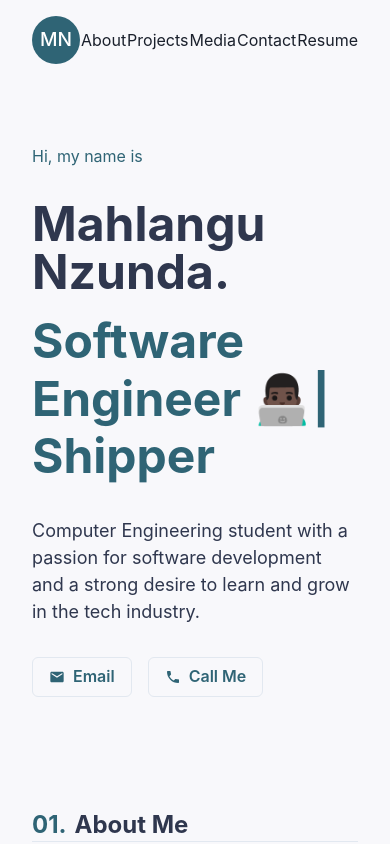
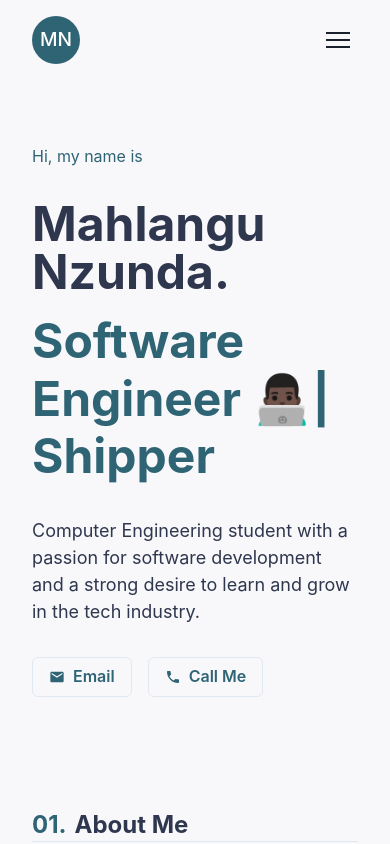
Before and after one commit to unclebinary1001/my-home, a Next.js app in the folder my-portfolio/: page / in a window 390 px wide. Shown: the top 844 px of the page. Built offline with nearby package versions, Linux system fonts and the light colour scheme.

Commit message:
make navbar responsive

```diff
--- /dev/null
+++ b/my-portfolio/components/nav-icons.tsx
@@ -0,0 +1,129 @@
+import { SVGProps } from 'react';
+
+type IconProps = SVGProps<SVGSVGElement>;
+
+export function BlogIcon(props: IconProps) {
+  return (
+    <svg width="20" height="20" viewBox="0 0 20 20" {...props}>
+      <path
+        d="M17.3337 16.6667H2.66668C2.29867 16.6667 2 16.9654 2 17.3334C2 17.7014 2.29867 18.0001 2.66668 18.0001H17.3337C17.7017 18.0001 18.0004 17.7014 18.0004 17.3334C18.0004 16.9654 17.7017 16.6667 17.3337 16.6667Z"
+        fill="currentColor"
+      />
+      <path
+        d="M3.33338 15.6089L4.62207 14.3199C5.00408 14.5393 5.43343 14.666 5.88611 14.666C6.56746 14.666 7.20881 14.4006 7.69082 13.9177L15.2497 6.35726C16.245 5.3616 16.245 3.7424 15.2497 2.74674C14.255 1.75109 12.6349 1.75109 11.6402 2.74674L4.08139 10.3072C3.59872 10.79 3.33338 11.4309 3.33338 12.1125C3.33338 12.5646 3.46005 12.9941 3.67938 13.3762L2.39069 14.666L3.33338 15.6089Z"
+        fill="currentColor"
+      />
+      <path
+        d="M15.7243 8.66406L12.3909 11.9985L13.3336 12.9415L17.6097 8.66406L16.0004 7.0542L15.0577 7.99717L15.7243 8.66406Z"
+        fill="currentColor"
+      />
+    </svg>
+  );
+}
+
+export function ProjectIcon(props: IconProps) {
+  return (
+    <svg width="20" height="20" viewBox="0 0 20 20" {...props}>
+      <path
+        d="M10.3351 9.22941L16.9366 5.56191L10.6916 2.09245C10.5825 2.03182 10.4598 2 10.3351 2C10.2103 2 10.0876 2.03182 9.9786 2.09245L3.73358 5.56191L10.3351 9.22941Z"
+        fill="currentColor"
+      />
+      <path
+        d="M9.6015 10.4998L3 6.83228V14.4695C2.99999 14.6002 3.03495 14.7286 3.10123 14.8413C3.16752 14.9541 3.26274 15.047 3.37702 15.1106L9.6015 18.5683V10.4998Z"
+        fill="currentColor"
+      />
+      <path
+        d="M11.0685 10.4998V18.5683L17.293 15.1106C17.4073 15.047 17.5025 14.9541 17.5688 14.8413C17.6351 14.7286 17.67 14.6002 17.67 14.4695V6.83301L11.0685 10.4998Z"
+        fill="currentColor"
+      />
+    </svg>
+  );
+}
+
+export function SnippetIcon(props: IconProps) {
+  return (
+    <svg width="20" height="20" viewBox="0 0 20 20" {...props}>
+      <path
+        d="M5 14.5116L1.0775 10.5891C0.751672 10.2633 0.751672 9.73661 1.0775 9.41078L5 5.48828L6.17834 6.66661L2.84501 9.99995L6.17834 13.3333L5 14.5116Z"
+        fill="currentColor"
+      />
+      <path
+        d="M15 14.5116L13.8217 13.3333L17.155 9.99995L13.8217 6.66661L15 5.48828L18.9225 9.41078C19.2484 9.73661 19.2484 10.2633 18.9225 10.5891L15 14.5116Z"
+        fill="currentColor"
+      />
+      <path
+        d="M11.0621 2.3229L7.32193 17.2729L8.93876 17.6774L12.679 2.7274L11.0621 2.3229Z"
+        fill="currentColor"
+      />
+    </svg>
+  );
+}
+
+export function TalksIcon(props: IconProps) {
+  return (
+    <svg width="20" height="20" viewBox="0 0 20 20" {...props}>
+      <path
+        d="M10 11.6667C11.3833 11.6667 12.5 10.5501 12.5 9.16675V4.16675C12.5 2.78341 11.3833 1.66675 10 1.66675C8.61667 1.66675 7.5 2.78341 7.5 4.16675V9.16675C7.5 10.5501 8.61667 11.6667 10 11.6667Z"
+        fill="currentColor"
+      />
+      <path
+        d="M14.1667 9.16675C14.1667 11.4667 12.3 13.3334 10 13.3334C7.70002 13.3334 5.83335 11.4667 5.83335 9.16675H4.16669C4.16669 12.1084 6.34169 14.5251 9.16669 14.9334V17.5001H10.8334V14.9334C13.6584 14.5251 15.8334 12.1084 15.8334 9.16675H14.1667Z"
+        fill="currentColor"
+      />
+    </svg>
+  );
+}
+
+export function HamburgerMenuIcon(props: IconProps) {
+  return (
+    <svg height="24" width="24" viewBox="0 0 24 24" {...props}>
+      <g
+        fill="currentColor"
+        stroke="currentColor"
+        strokeLinecap="square"
+        strokeLinejoin="miter"
+        strokeMiterlimit="10"
+        strokeWidth="2"
+      >
+        <line fill="none" x1="1" x2="23" y1="12" y2="12" />
+        <line fill="none" x1="1" x2="23" y1="5" y2="5" />
+        <line fill="none" x1="1" x2="23" y1="19" y2="19" />
+      </g>
+    </svg>
+  );
+}
+
+export function CloseIcon(props: IconProps) {
+  return (
+    <svg height="24" width="24" viewBox="0 0 24 24" {...props}>
+      <g
+        fill="currentColor"
+        stroke="currentColor"
+        strokeLinecap="square"
+        strokeLinejoin="miter"
+        strokeMiterlimit="10"
+        strokeWidth="2"
+      >
+        <line fill="none" stroke="currentColor" x1="19" x2="5" y1="5" y2="19" />
+        <line fill="none" stroke="currentColor" x1="19" x2="5" y1="19" y2="5" />
+      </g>
+    </svg>
+  );
+}
+
+export function CoachingIcon(props: IconProps) {
+  return (
+    <svg
+      stroke="currentColor"
+      fill="currentColor"
+      strokeWidth="0"
+      viewBox="0 0 24 24"
+      height="1em"
+      width="1em"
+      {...props}
+    >
+      <path d="M4 18h2v4.081L11.101 18H16c1.103 0 2-.897 2-2V8c0-1.103-.897-2-2-2H4c-1.103 0-2 .897-2 2v8c0 1.103.897 2 2 2z"></path>
+      <path d="M20 2H8c-1.103 0-2 .897-2 2h12c1.103 0 2 .897 2 2v8c1.103 0 2-.897 2-2V4c0-1.103-.897-2-2-2z"></path>
+    </svg>
+  );
+}
--- a/my-portfolio/components/navbar.tsx
+++ b/my-portfolio/components/navbar.tsx
@@ -1,9 +1,82 @@
-import { Flex, WrapItem, Text, Spacer, Link } from "@chakra-ui/react";
-import { Avatar, AvatarBadge, AvatarGroup } from "@chakra-ui/react";
-type Props = {};
+"use client";
 
-export default function Navbar({}: Props) {
+import {
+  Flex,
+  WrapItem,
+  Text,
+  Spacer,
+  Link,
+  Avatar,
+  useDisclosure,
+  useBreakpointValue,
+  Center,
+  Drawer,
+  DrawerOverlay,
+  DrawerContent,
+  Stack,
+  StackDivider,
+} from "@chakra-ui/react";
+
+import { CloseIcon, HamburgerMenuIcon } from "./nav-icons";
+import { useEffect } from "react";
+
+function MobileNavMenu() {
+  const menu = useDisclosure();
+
+  const breakpoint = useBreakpointValue({ base: true, md: false });
+
+  useEffect(() => {
+    if (menu.isOpen && !breakpoint) {
+      menu.onClose();
+    }
+  }, [breakpoint, menu]);
+
   return (
+    <>
+      <Center
+        width="10"
+        height="10"
+        display={{ base: "flex", md: "none" }}
+        as="button"
+        aria-haspopup="true"
+        aria-expanded={menu.isOpen}
+        aria-controls="nav-menu"
+        id="nav-menu--trigger"
+        type="button"
+        onClick={menu.onOpen}
+      >
+        {menu.isOpen ? <CloseIcon /> : <HamburgerMenuIcon />}
+      </Center>
+      <Drawer isOpen={menu.isOpen} onClose={menu.onClose} placement="bottom">
+        <DrawerOverlay />
+        <DrawerContent id="nav-menu" bg="gray.300" padding="6">
+          <Stack
+            divider={<StackDivider borderColor="whiteAlpha.300" />}
+            as="nav"
+            aria-label="Main navigation"
+            spacing="0"
+          >
+
+
+            <Link fontFamily="heading" href="#about">
+              <Text>About</Text>
+            </Link>
+            <Link href="#projects">
+              <Text>Projects</Text>
+            </Link>
+            <Text>Media</Text>
+            <Text>Contact</Text>
+            <Link href="/resume.pdf">Resume</Link>
+          </Stack>
+        </DrawerContent>
+      </Drawer>
+    </>
+  );
+}
+
+export default function Navbar() {
+  return (
+    <>
       <Flex as={"header"} alignItems={"center"} py={4} mb={16}>
         <WrapItem>
           <Avatar
@@ -13,19 +86,23 @@ export default function Navbar({}: Props) {
           />
         </WrapItem>
         <Spacer />
-      <Link href="#about">
+        <Link href="#about" display={{ base: "none", md: "block" }}>
           <Text>About</Text>
         </Link>
         <Spacer />
-      <Link href="#projects">
+        <Link href="#projects" display={{ base: "none", md: "block" }}>
           <Text>Projects</Text>
         </Link>
         <Spacer />
-      <Text>Media</Text>
+        <Text display={{ base: "none", md: "block" }}>Media</Text>
         <Spacer />
-      <Text>Contact</Text>
+        <Text display={{ base: "none", md: "block" }}>Contact</Text>
         <Spacer />
-      <Link href="/resume.pdf">Resume</Link>
+        <Link href="/resume.pdf" display={{ base: "none", md: "block" }}>
+          Resume
+        </Link>
+        <MobileNavMenu />
       </Flex>
+    </>
   );
 }
--- a/my-portfolio/components/projects.tsx
+++ b/my-portfolio/components/projects.tsx
@@ -109,7 +109,7 @@ const ProjectList = () => {
           </Stack>
           <Spacer />
           <Image
-            objectFit="scale-down"
+            objectFit="cover"
             paddingX={{base:4, md:8}}
             paddingY={{ base: 0, sm: 8 }}
             marginX={{ base: "auto"}}
```
Lines whose indentation alone changed are shown as unchanged.
